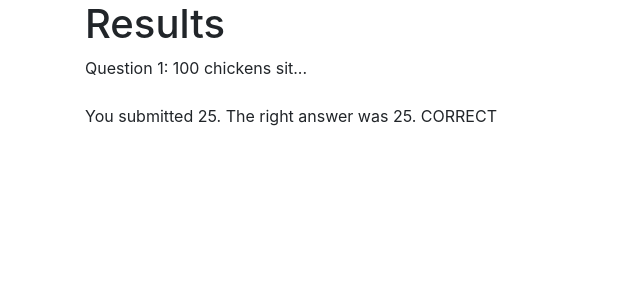
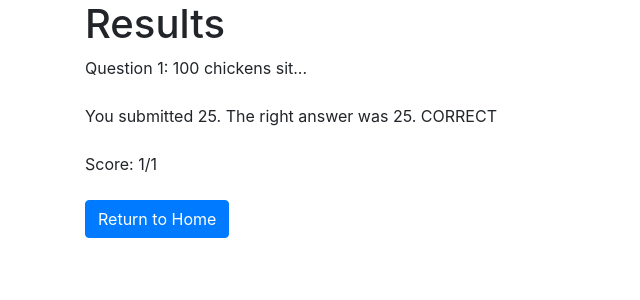
Before and after one commit to eddieqiao23/django, a Django app: page /quiz/2/results in a window 1280 px wide. Shown: the top 300 px of the page, without its empty margins (0-640 px from the left). Run offline with Django 3.2, Linux system fonts and the light colour scheme; a user stored in the database is signed in; data comes from the database, SQL or seed files in the repository; both versions use the stored data as it was after the commit; some libraries are stand-ins or nearby versions.

Commit message:
return from results to home page

```diff
--- a/quiz/templates/quiz/results.html
+++ b/quiz/templates/quiz/results.html
@@ -29,6 +29,14 @@
         {% endif %}
         <br /> <br />
       {% endfor %}
+      Score: {{score}}/{{recent_subs|length}}
+
+      <br /> <br />
+
+      <form method = "POST">
+        {% csrf_token %}
+        <button type = "submit" class = "btn btn-primary">Return to Home</button>
+      </form>
     </div>
   </body>
 </html>
--- a/quiz/views.py
+++ b/quiz/views.py
@@ -74,18 +74,26 @@ def results_index(request):
     return HttpResponse("results index...")
 
 def results(request, quiz_id):
+    if request.method == "POST":
+        print("LSKDJFKLSDFSKJDFJK")
+        return HttpResponseRedirect(reverse('quiz:index'))
+
+
     curr_quiz = Quiz.objects.filter(id=quiz_id)[0]
     quiz_questions = curr_quiz.question_set.all()
 
     # Gets most recent submissions by this user for that quiz
     # Should be correct because for a quiz with n questions, there are n submissions in that order
     quiz_subs = Submission.objects.filter(user = request.user, question__quiz__id = quiz_id)
-    recent_subs = quiz_subs.order_by('sub_time')[len(quiz_subs)-len(quiz_questions):len(quiz_subs)]
-
-    print(recent_subs)
+    recent_subs = quiz_subs.order_by('sub_time')[len(quiz_subs) - len(quiz_questions):len(quiz_subs)]
+    score = 0
+    for sub in recent_subs:
+        if sub.is_correct:
+            score += 1
 
     context = {
         'recent_subs': recent_subs,
+        'score': score,
     }
 
     template = loader.get_template('quiz/results.html')
```
Also changed, not shown: db.sqlite3.
